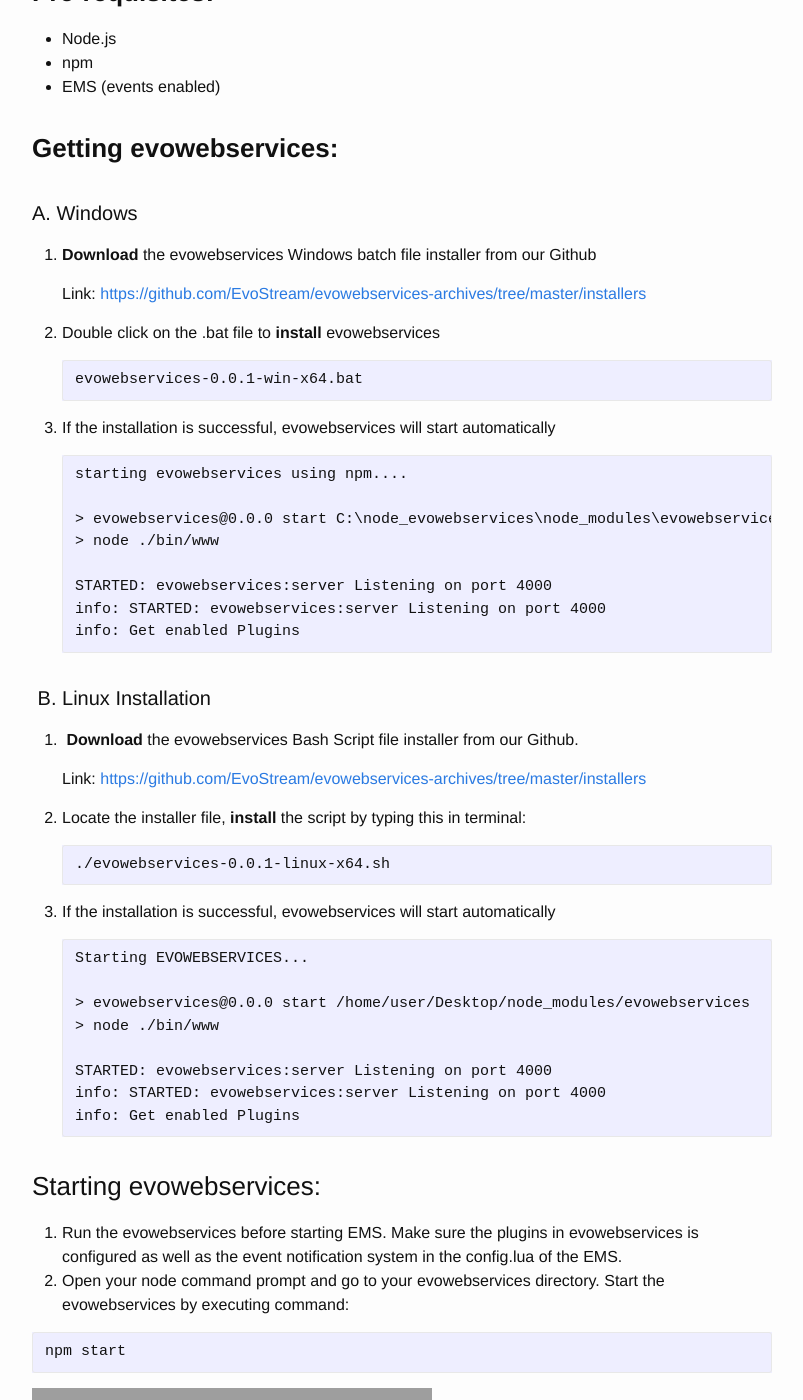
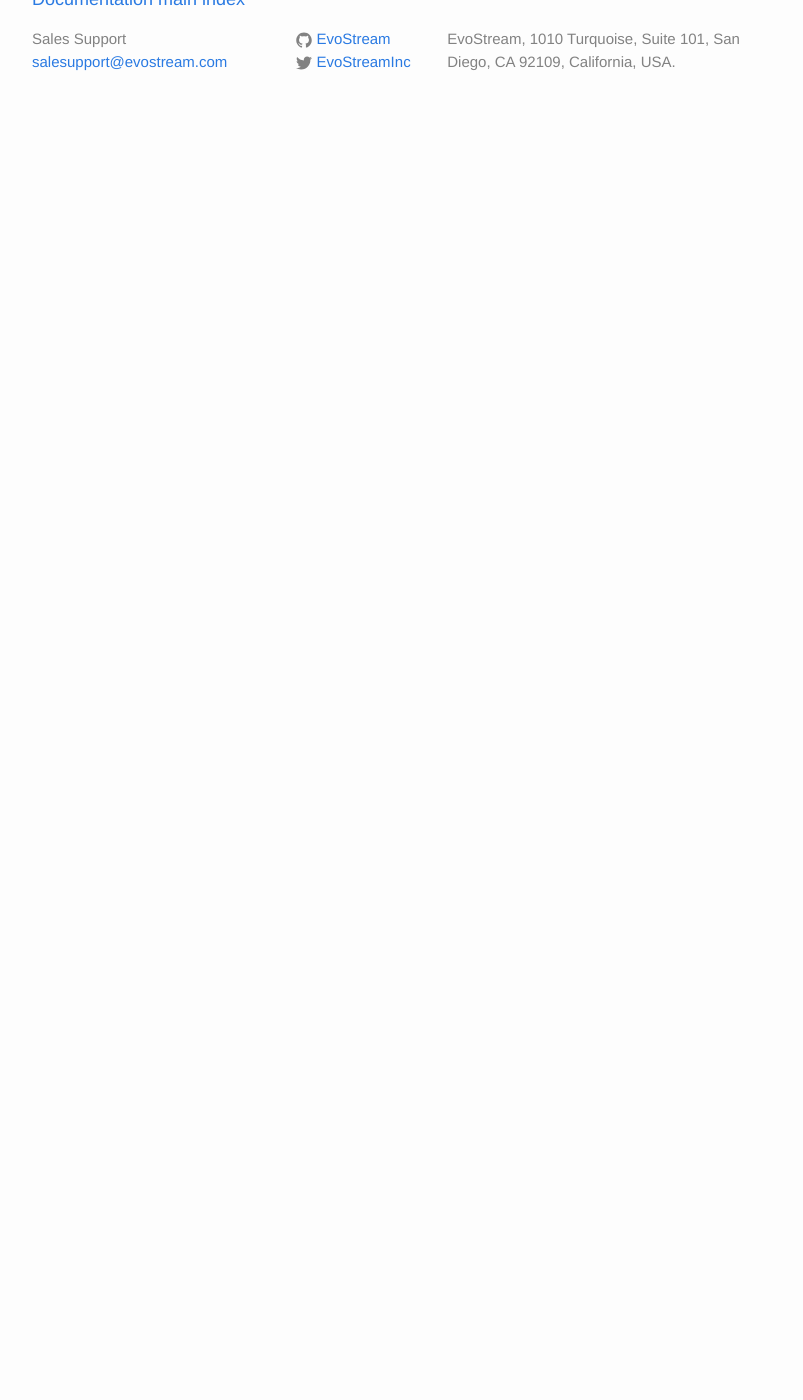
Before and after one commit to EvoStream/ems_web_services_user_guide, a Jekyll site: the page built from _posts/2016-01-01-installation.md, in a window 1280 px wide and 1400 px high, scrolled down 1556 px. Shown: the whole window, without its empty margins (238-1041 px from the left). Built offline with Jekyll 4.4.1, drawn with Linux system fonts in a browser that asks for light colours; after the commit the page ends 1689 px from its top, so only the background shows below that; some of the changed text lies outside the part shown; grey boxes are pictures that could not be loaded.

Commit message:
Removed node

````diff
--- a/_posts/2016-01-01-installation.md
+++ b/_posts/2016-01-01-installation.md
@@ -60,90 +60,3 @@ After installation, the evowebservices will be found here: `..\evo-webroot\evowe
 2. Start the web server to be used, if EWS will be used, it is automatically started when EMS starts
 3. Run EMS
 4. The Event Notification System would now be receiving data from EMS and trigger the all enabled plugins
-
-
-
-
-
-## Using Node.js
-
-### **Pre-requisites:**
-
-- Node.js
-- npm
-- EMS (events enabled)
-
-
-
-### **Getting evowebservices:**
-
-#### A. Windows
-
-1. **Download** the evowebservices Windows batch file installer from our Github
-
-   Link: <https://github.com/EvoStream/evowebservices-archives/tree/master/installers>
-
-2. Double click on the .bat file to **install** evowebservices
-
-   ```
-   evowebservices-0.0.1-win-x64.bat
-   ```
-
-3. If the installation is successful, evowebservices will start automatically
-
-   ```
-   starting evowebservices using npm....
-
-   > evowebservices@0.0.0 start C:\node_evowebservices\node_modules\evowebservices
-   > node ./bin/www
-
-   STARTED: evowebservices:server Listening on port 4000
-   info: STARTED: evowebservices:server Listening on port 4000
-   info: Get enabled Plugins
-   ```
-
-
-
-####  B. Linux Installation
-
-1.  **Download** the evowebservices Bash Script file installer from our Github.
-
-   Link: <https://github.com/EvoStream/evowebservices-archives/tree/master/installers>
-
-2. Locate the installer file, **install** the script by typing this in terminal:
-
-   ```
-   ./evowebservices-0.0.1-linux-x64.sh
-   ```
-
-3. If the installation is successful, evowebservices will start automatically
-
-   ```
-   Starting EVOWEBSERVICES...
-
-   > evowebservices@0.0.0 start /home/user/Desktop/node_modules/evowebservices
-   > node ./bin/www
-
-   STARTED: evowebservices:server Listening on port 4000
-   info: STARTED: evowebservices:server Listening on port 4000
-   info: Get enabled Plugins
-   ```
-
-
-
-### Starting evowebservices:
-
-1. Run the evowebservices before starting EMS. Make sure the plugins in evowebservices is configured as well as the event notification system in the config.lua of the EMS.
-2. Open your node command prompt and go to your evowebservices directory. Start the evowebservices by executing command:
-
-```
-npm start
-```
-
-
-
-![]({{site.baseurl}}/assets/npm_start.jpg)
-
-
-
-**Note:** You may check the node console terminal and evowebservice log for errors. The evowebservices log is located on the evowebservices/logs directory
````
